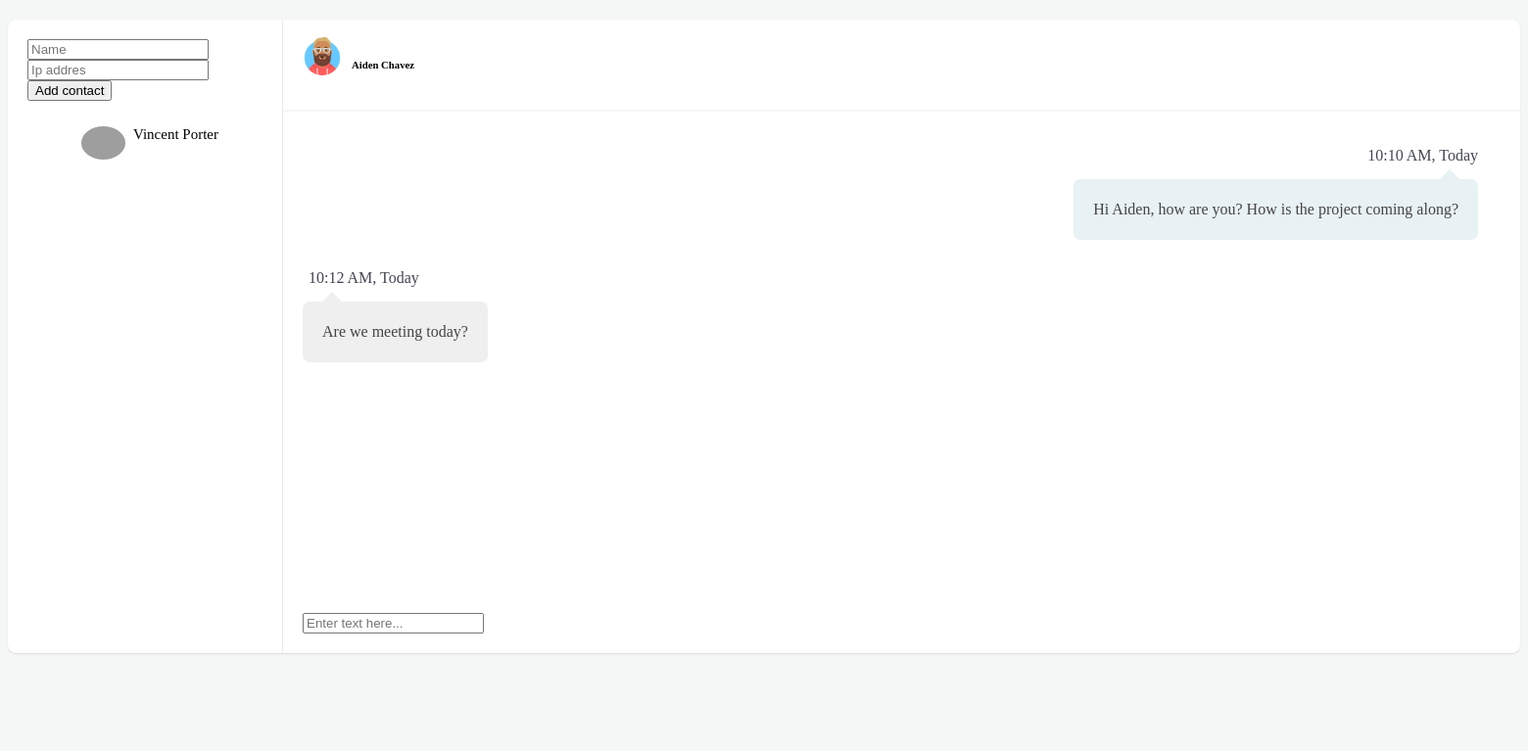
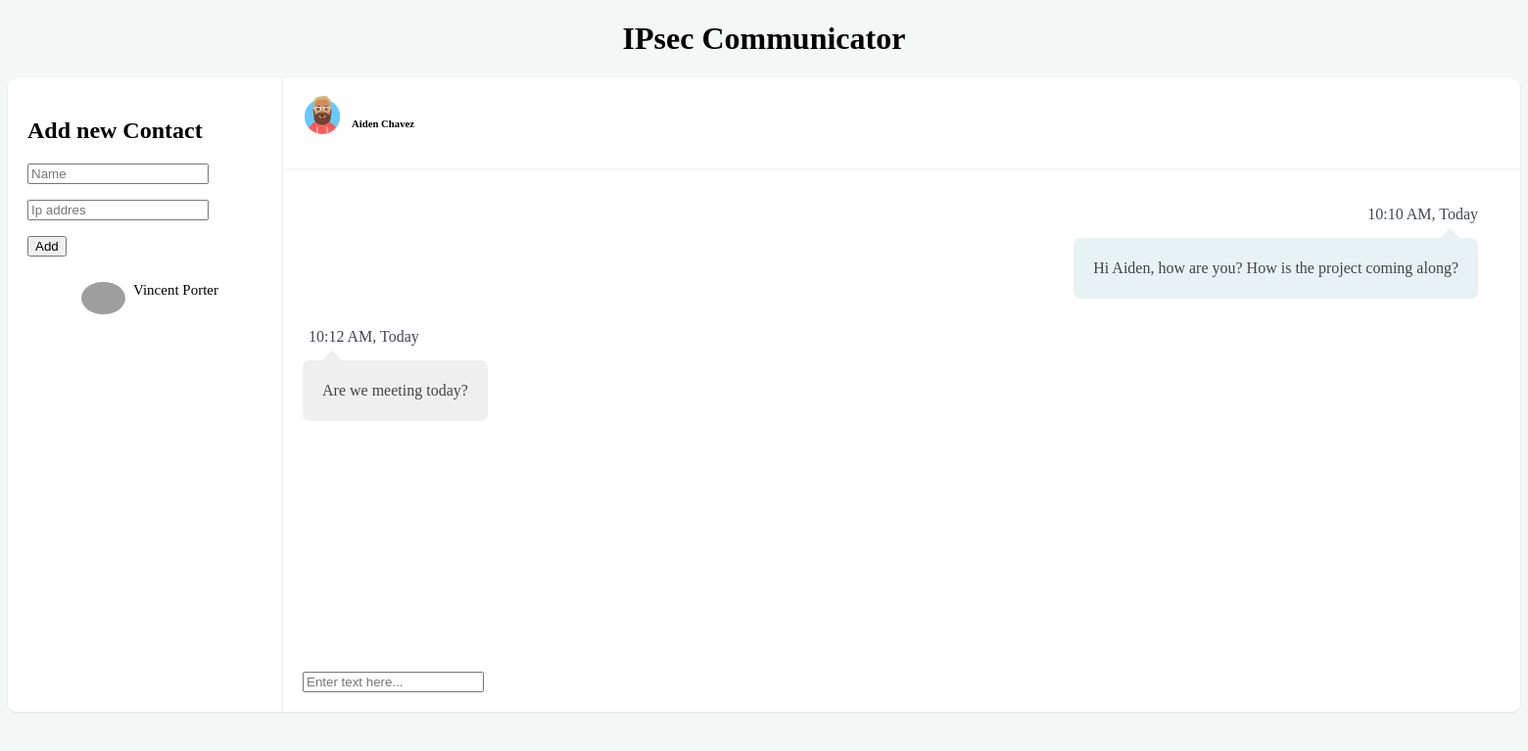
Before and after one commit to LukaszCzerniszewski/Demonstrator-IPsec, a Flask app: page / in a window 1560 px wide. Shown: the top 767 px of the page at 98% size. Run offline with Flask 2, Linux system fonts and the light colour scheme; grey boxes are pictures that could not be loaded.

Commit message:
Trzeba podpiąć baze użytkoników

```diff
--- a/app.py
+++ b/app.py
@@ -1,17 +1,55 @@
-from flask import Flask, render_template
+from datetime import datetime
+from urllib import request
+from wsgiref.util import request_uri
+from flask import Flask, render_template, request
+from flask_sqlalchemy import SQLAlchemy
 import communication
+import sqlite3
+
 app = Flask(__name__, template_folder='templates', static_folder='static')
-app.run(debug=True)
-@app.route("/")
+#app.run(debug=True)
+
+#Podłączenie do bazy danych z kontaktami
+app.config['SQLALCHEMY_DATABASE_URI'] = 'sqlite:///contactsDb.sqlite3'
+app.config['SQLALCHEMY_TRACK_MODIFICATIONS'] = False
+db = SQLAlchemy(app)
+
+#Klasa do przechowywania kontaktów
+class Contac(db.Model):
+    id = db.Column("id",db.Integer, primary_key=True)
+    name = db.Column("name",db.String(50))
+    idAddress = db.Column("idAddress",db.String(13))
+    dataOfCreation = db.Column("dataOfCreation",db.DateTime, default = datetime.now)
+
+    def __init__(self,name,idAddress):
+        self.name = name
+        self.idAddress = idAddress
+
+
+@app.route("/", methods=["POST","GET"])
 def home():
+    print('Strona Głowna', flush=True)
+    if request.method == 'POST':
+        if request.form.get('action1') == 'Add':
+            contakt = Contac(request.form["newContactname"],request.form["newContactIp"])
+            print('Jestem w zapytaniu', contakt.name, contakt.idAddress  , flush=True)
+            db.session.add (contakt )
+            db.session.commit()
 
-    return render_template('index.html')
+
+            return render_template('index.html')
+
+
+        # if request.form.get("addNewContact") == "Dodaj":
+
+    else:
+        print('Nie udało się pobrać', flush=True)
+        return render_template('index.html')
     #return engine.hello()
 
-@app.route("/elo")
-def nara():
-    return 'Weronika <3'
-    #return render_template('index.html')
+
+
 
 if __name__ == '__main__':
-   app.run(debug=True)
+    db.create_all()
+    app.run(debug=True)
--- a/templates/index.html
+++ b/templates/index.html
@@ -11,23 +11,39 @@
   </script>
 
   </head>
+  <div class="row clearfix">
+      <h1 style="text-align:center" >IPsec Communicator</h1>
+
+    </div>
 
 <div class="container">
+
 <div class="row clearfix">
+
     <div class="col-lg-12">
+
         <div class="card chat-app">
+
             <!-- Lista kontaktów -->
             <div id="plist" class="people-list">
                 <div class="input-group">
                     <div class="input-group-prepend">
                         <span class="input-group-text"><i class="fa fa-search"></i></span>
+                    <h2>Add new Contact</h2>
                     </div>
-                    <input type="text" class="form-control" placeholder="Name">
-                    <input type="text" class="form-control" placeholder="Ip addres">
 
+                    <!-- Add new Kontakt -->
+                    {% block content  %}
 
+                    <form method="post" action="/">
+                        <p><input type="text" name = "newContactname" placeholder="Name"  ></p>
+                        <p><input type="text"  name = "newContactIp" placeholder="Ip addres"></p>
+                        <input type="submit" value="Add" name="action1" />
+                    </form>
+
+                    {% endblock %}
                 </div>
-                <button type="button" >Add contact</button>
+
                 <ul class="list-unstyled chat-list mt-2 mb-0">
 
                     <li class="clearfix">
```
Also changed, not shown: contactsDb.sqlite3 (added).
